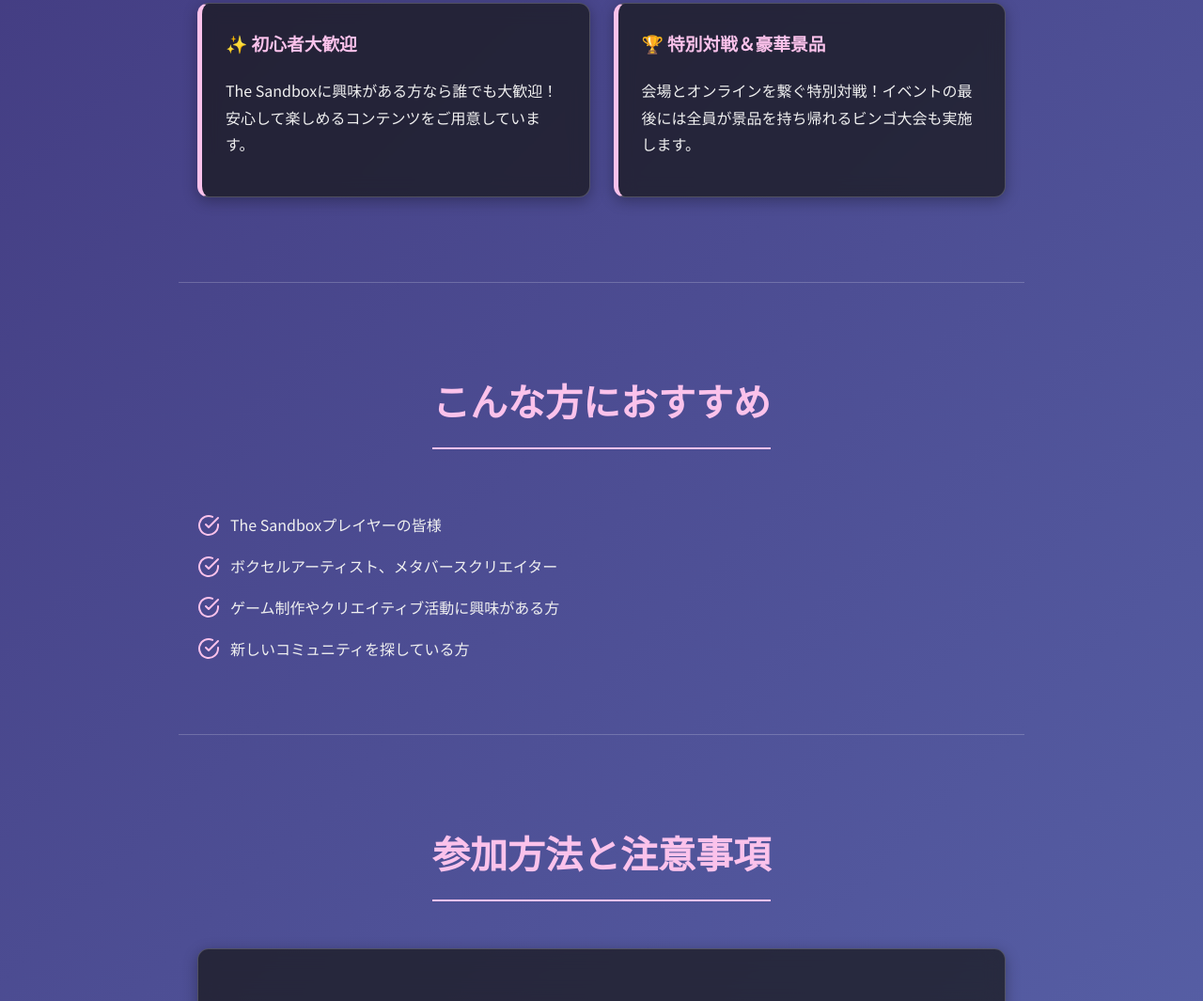
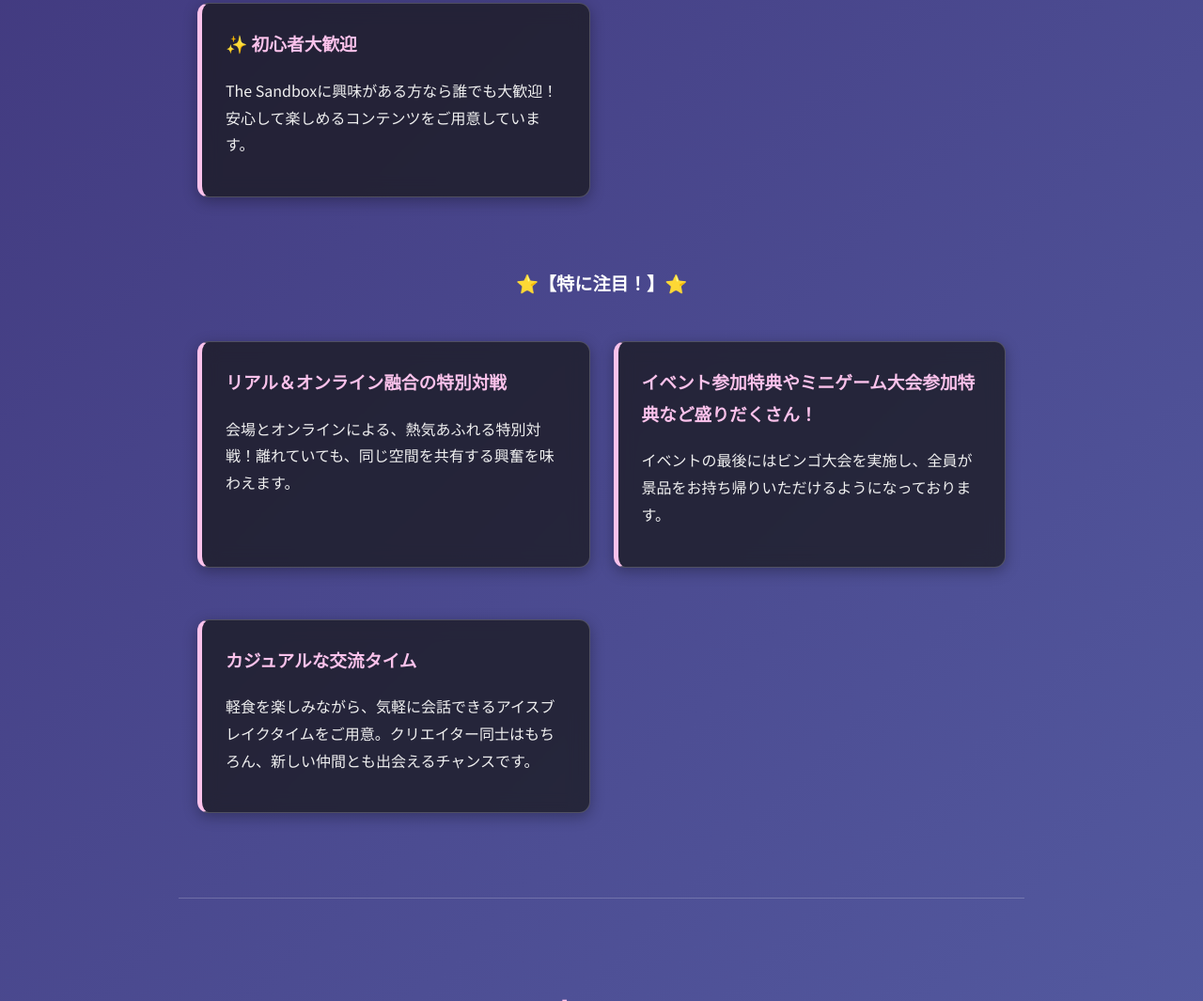
Before and after one commit to tk-v-lab/vr-event2025, a plain HTML site: page index.html in a window 1280 px wide. Shown: the part 3423-4488 px from the top of the page at 94% size. Drawn offline with Linux system fonts and the light colour scheme.

Commit message:
特に注目を追加

```diff
--- a/index.html
+++ b/index.html
@@ -277,9 +277,18 @@
                     <h3>✨ 初心者大歓迎</h3>
                     <p>The Sandboxに興味がある方なら誰でも大歓迎！安心して楽しめるコンテンツをご用意しています。</p>
                 </div>
+                <p style="text-align: center; color: #ffffff; font-weight: bold; font-size: 1.2rem; grid-column: 1 / -1;">⭐【特に注目！】⭐</p>
                 <div class="highlight-item">
-                    <h3>🏆 特別対戦＆豪華景品</h3>
-                    <p>会場とオンラインを繋ぐ特別対戦！イベントの最後には全員が景品を持ち帰れるビンゴ大会も実施します。</p>
+                    <h3>リアル＆オンライン融合の特別対戦</h3>
+                    <p>会場とオンラインによる、熱気あふれる特別対戦！離れていても、同じ空間を共有する興奮を味わえます。</p>
+                </div>
+                <div class="highlight-item">
+                    <h3>イベント参加特典やミニゲーム大会参加特典など盛りだくさん！</h3>
+                    <p>イベントの最後にはビンゴ大会を実施し、全員が景品をお持ち帰りいただけるようになっております。</p>
+                </div>
+                <div class="highlight-item">
+                    <h3>カジュアルな交流タイム</h3>
+                    <p>軽食を楽しみながら、気軽に会話できるアイスブレイクタイムをご用意。クリエイター同士はもちろん、新しい仲間とも出会えるチャンスです。</p>
                 </div>
             </div>
         </section>
```
